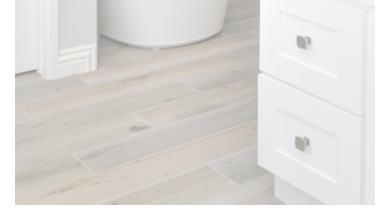
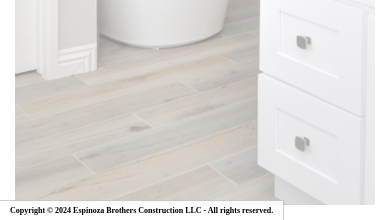
Before and after one commit to Chili718/EspoConstruction, a PHP site: page / in a window 390 px wide. Shown: the part 624-844 px from the top of the page. Run offline with PHP 8.4, Linux system fonts and the light colour scheme.

Commit message:
Copyright added

```diff
--- a/css/index.css
+++ b/css/index.css
@@ -205,11 +205,36 @@ body{
 
 }
 
+.copyRight {
+
+    background-color: rgba(255, 255, 255, 0.9);
+    padding: 5px 10px;
+    position: fixed;
+    bottom: 0;
+    left: 0;
+    font-size: 0.7em;
+    font-weight: bold;
+    z-index: 40;
+    border-top: 1px solid rgba(0, 0, 0, 0.2);
+    border-right: 1px solid rgba(0, 0, 0, 0.2);
+
+}
+
 @media screen and (max-width: 1000px) {
 
     .navButton{
 
         font-size: 1em;
+
+    }
+
+}
+
+@media screen and (max-width: 920px){
+
+    .copyRight {
+
+        font-size: 0.6em;
 
     }
 
@@ -253,6 +278,12 @@ body{
     .navigationButtonHolder div:nth-of-type(2){
 
         padding-top: 25px;
+
+    }
+
+    .copyRight {
+
+        font-size: 0.5em;
 
     }
 
--- a/index.php
+++ b/index.php
@@ -175,6 +175,8 @@
 
   </div>
 
+  <div class="copyRight">Copyright © 2024 Espinoza Brothers Construction LLC - All rights reserved.</div>
+
   <!--
 
 Start of Contact Modal
--- a/services.html
+++ b/services.html
@@ -13,7 +13,7 @@
             <li>Tile Work</li>
         </ul>
 
-        <h2>If you are interested on something not listed, send us an email! Our expertise doesn't stop here!</h2>
+        <h2>If you are interested in something not listed, send us an email! Our expertise doesn't stop here!</h2>
         <h3 class="navButton" id="contact2">Contact Us!</h3>
 
     </div>
```
